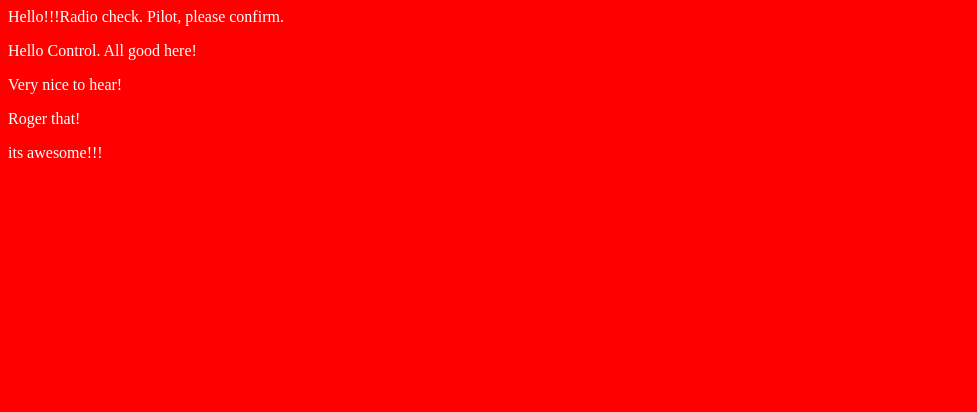
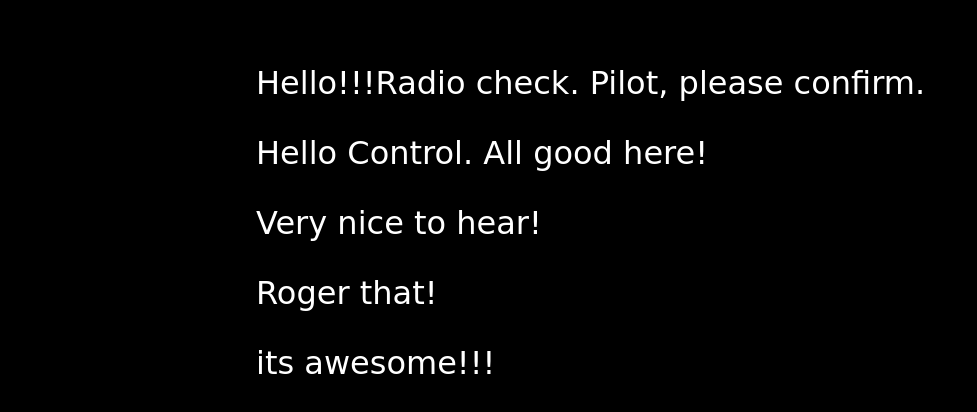
Before and after one commit to BrindhaS83/communication-log, a plain HTML site: page index.html in a window 1280 px wide. Shown: the whole page, without its empty margins (0-977 px from the left). Drawn offline with Linux system fonts and the light colour scheme.

Commit message:
Control changed

```diff
--- a/index.html
+++ b/index.html
@@ -1,6 +1,7 @@
 <html>
    <head>
       <link rel="stylesheet" type="text/css" href="style.css">
+      <link href="https://fonts.googleapis.com/css?family=Satisfy" rel="stylesheet">
    </head>
    <body>
       <p>Hello!!!Radio check. Pilot, please confirm.</p>
--- a/style.css
+++ b/style.css
@@ -1,4 +1,9 @@
 body {
     color: white;
-    background-color: red;
+    background-color: black;
+    font-family: 'Sacramento', cursive;
+    font-size: 32px;
+    margin-top: 5%;
+    margin-left: 20%;
+    margin-right: 20%;
  }
```
